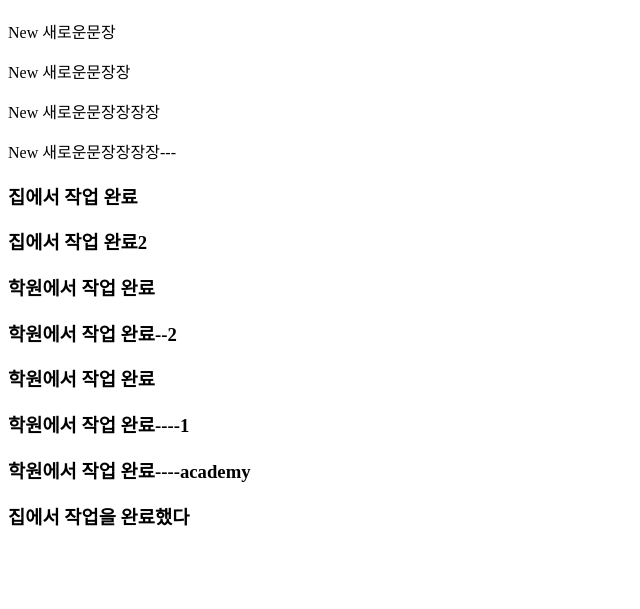
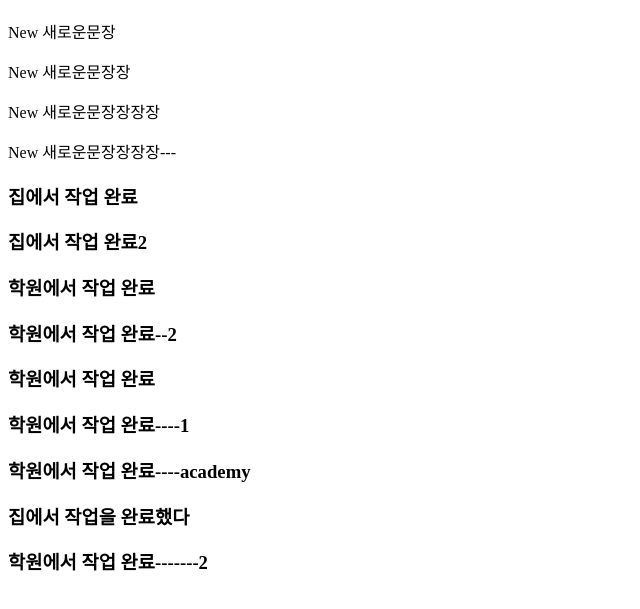
Before and after one commit to jjoy965/git-test-251016-1, a plain HTML site: page index.html in a window 1280 px wide. Shown: the part 61-670 px from the top of the page, without its empty margins (0-640 px from the left). Drawn offline with Linux system fonts and the light colour scheme.

Commit message:
academy_finished_2

```diff
--- a/index.html
+++ b/index.html
@@ -22,5 +22,8 @@
         <h3>학원에서 작업 완료----1</h3>
         <h3>학원에서 작업 완료----academy</h3>
         <h3>집에서 작업을 완료했다</h3>
+        <h3>학원에서 작업 완료-------2
+
+        </h3>
     </body>
 </html>
```
